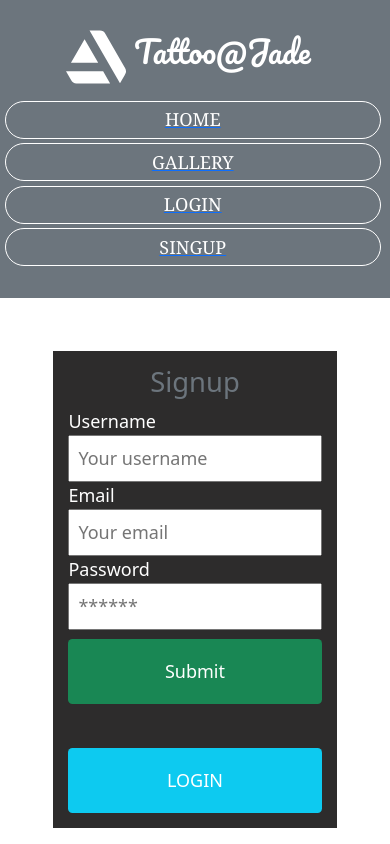
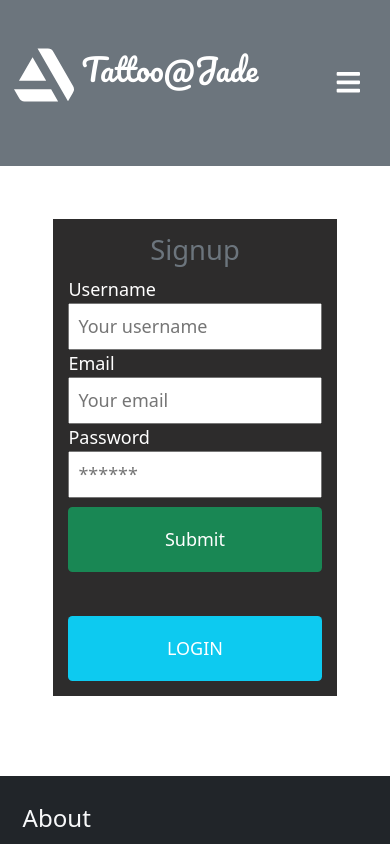
Before and after one commit to ALMA-DEV914/jade-tattoo-website, a React (Create React App) app in the folder client/: page /signup in a window 390 px wide. Shown: the top 844 px of the page. Built offline with nearby package versions, Linux system fonts and the light colour scheme.

Commit message:
add toggle to the navigation

```diff
--- a/client/src/App.js
+++ b/client/src/App.js
@@ -8,7 +8,7 @@ import {
 } from '@apollo/client';
 import { setContext } from '@apollo/client/link/context';
 
-import Header from './components/Header';
+import TopNav from './components/TopNav';
 import Footer from './components/Footer';
 import Reviews from './pages/Reviews';
 import Login from './pages/Login';
@@ -42,7 +42,7 @@ function App() {
     <ApolloProvider client={client}>
       <Router>
         <div className="container-fluid">
-          <Header />
+          <TopNav />
           <div className="container-fluid">
             <Switch>
             <Route exact path="/" component={Homepage} />
--- a/client/src/components/Footer.js
+++ b/client/src/components/Footer.js
@@ -12,7 +12,7 @@ const Footer = () => {
           <p>
             Jade Tattoo is a small start up business. Being passionate in arts
             and design, he found ways on how to apply this skills. It is located
-            in small town at Brgy. Maraska Roxas, oriental Mindoro. The most
+            in small town at Brgy. Maraska Roxas, Oriental Mindoro. The most
             inspiring thing about him is that he is a self-taught designer.{" "}
           </p>
         </div>
--- a/client/src/components/Header.js
+++ b/client/src/components/TopNav.js
@@ -1,23 +1,35 @@
-import React from "react";
-import { Link } from "react-router-dom";
+import React, { useState } from 'react';
 import { SiArtstation } from "react-icons/si";
+import { FaBars } from 'react-icons/fa';
+import { Link } from 'react-router-dom';
 import Auth from "../utils/auth";
 
-const Header = () => {
+const TopNav = props => {
+  const [isNavCollapsed, setIsNavCollapsed] = useState(true);
+
+  const handleNavCollapse = () => setIsNavCollapsed(!isNavCollapsed);
+
   const logout = (event) => {
     event.preventDefault();
     Auth.logout();
   };
 
   return (
-    <header className="container-fluid bg-secondary py-4">
-      <div className="container d-flex justify-content-between nav">
-        <h1 className="text-white">
+<header className="container-fluid bg-secondary py-2">
+    <nav className="container navbar navbar-expand-lg justify-space-between rounded">
+    <div className='col-8'>
+      <a className="navbar-brand font-weight-bolder" href="/">
+      <h1 className="text-white mt-4">
           <SiArtstation id="logo" /> Tattoo@Jade{" "}
         </h1>
+      </a>
+      </div>
+      <button className="custom-toggler navbar-toggler" type="button" data-toggle="collapse" data-target="#navbarsExample09" aria-controls="navbarsExample09" aria-expanded={!isNavCollapsed ? true : false} aria-label="Toggle navigation" onClick={handleNavCollapse}>
+        <span className="navbar-toggler-icon"><FaBars className='nav-icon '/></span>
+      </button>
 
-        <nav className="text-center navItem">
-          {Auth.loggedIn() ? (
+      <div className ={`${isNavCollapsed ? 'collapse' : ''} navbar-collapse`} id="navbarsExample09">
+      {Auth.loggedIn() ? (
             <>
               <Link to="/">
                 {" "}
@@ -58,10 +70,10 @@ const Header = () => {
               </Link>
             </>
           )}
-        </nav>
       </div>
+    </nav>
     </header>
   );
-};
+}
 
-export default Header;
+export default TopNav;
--- a/client/src/index.css
+++ b/client/src/index.css
@@ -17,6 +17,9 @@
     font-family: 'Georgia', sans-serif;
     border: none;
 
+}
+.navbar-toggler-icon, .navbar-toggler{
+    color: #fff;
 }
 h1{
     font-family: 'Pacifico', sans-serif;
@@ -78,6 +81,10 @@ input{
       border: 5px solid #fff;
       margin: 1% auto;
   }
+  .nav-icon{
+      font-size: 20pt;
+      padding: auto;
+  }
 
  @media screen and (max-width:575px) {
      .row{
@@ -86,20 +93,13 @@ input{
      .col{
          width: 100%;
      }
-     .nav .text-white{
-         width: 100%;
-         text-align: center;
-     }
-     .navItem{
-         width: 100%;
-     }
+
      .navActive{
          display: block;
          border: 1px solid #fff;
          width: 100%;
 
     }
-
      .mapouter{
         position:relative;
         text-align:right;
--- a/client/src/pages/Homepage.js
+++ b/client/src/pages/Homepage.js
@@ -5,7 +5,6 @@ import icon1 from '../assets/images/studs.png';
 import icon2 from "../assets/images/piercing (2).png";
 import icon4 from "../assets/images/piercing.png";
 import About from "../components/About";
-
 
 const Homepage = () => {
    return (
```
